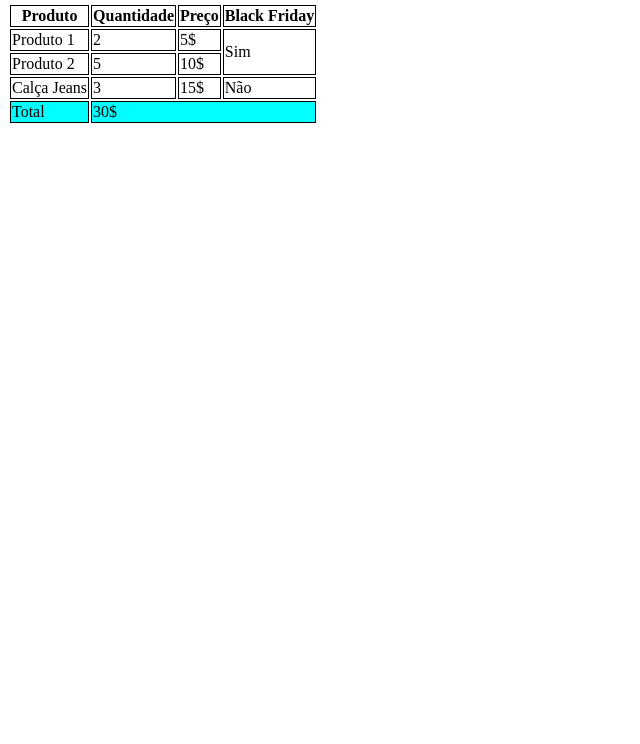
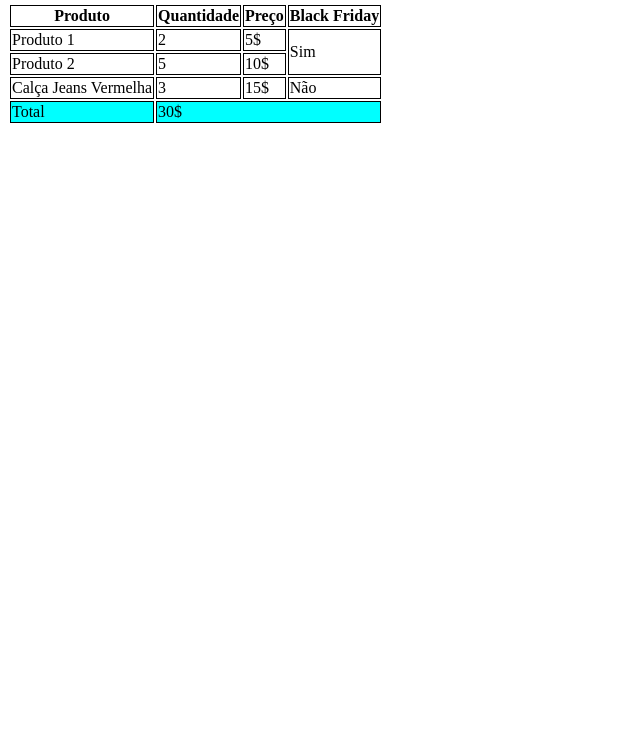
Before and after one commit to Codes98/Aula-Tabela, a plain HTML site: page index.html in a window 1280 px wide. Shown: the part 56-800 px from the top of the page, without its empty margins (0-640 px from the left). Drawn offline with Linux system fonts and the light colour scheme.

```diff
--- a/index.html
+++ b/index.html
@@ -47,7 +47,7 @@
             </tr>
 
             <tr>
-                <td>Calça Jeans </td>
+                <td>Calça Jeans Vermelha </td>
                 <td>3</td>
                 <td>15$</td>
                 <td>Não</td>
```
